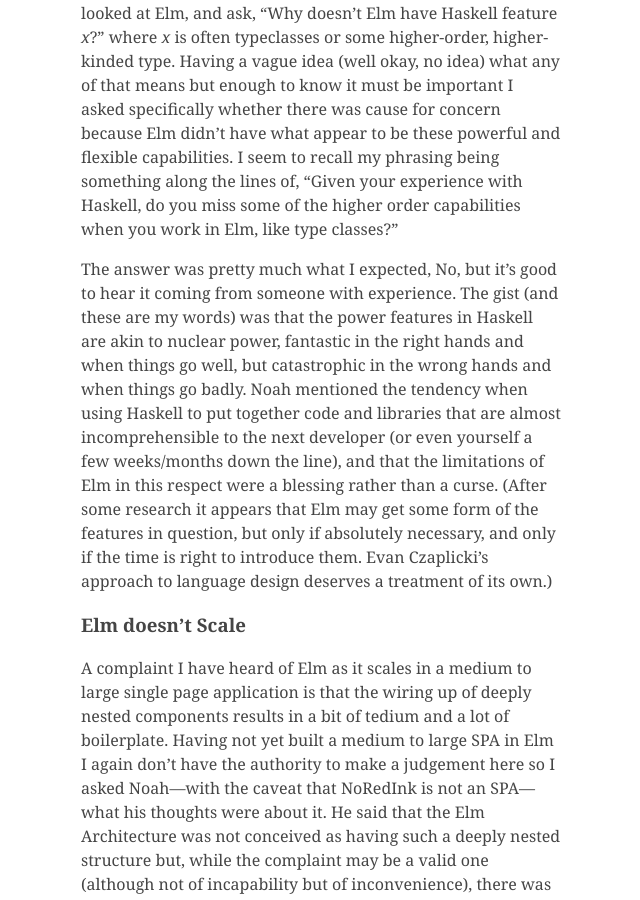
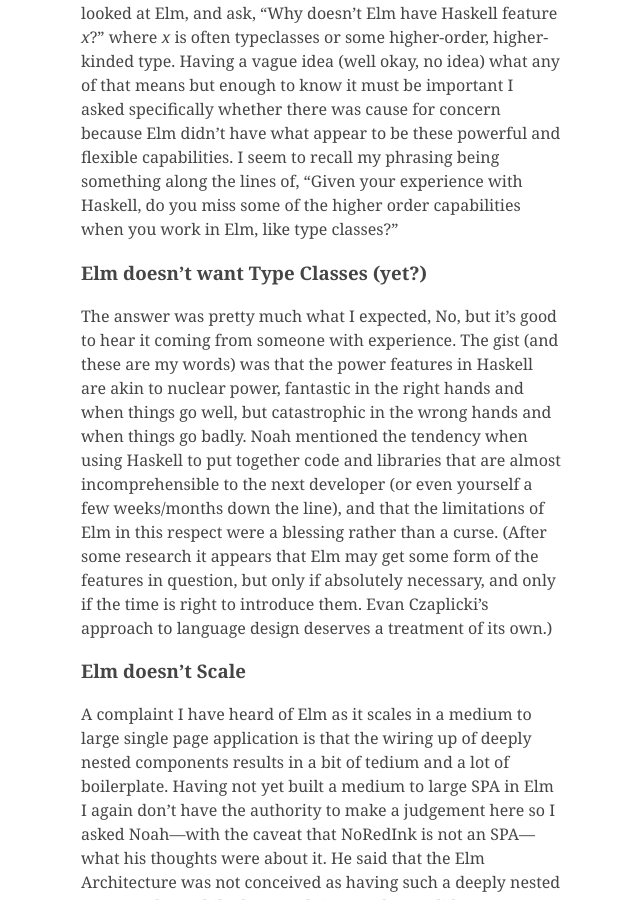
Before and after one commit to pootsbook/crossingtherubicon, a Jekyll site: the page built from _posts/2016-02-16-london-elm-2.md, in a window 1280 px wide and 900 px high, scrolled down 2231 px. Shown: the whole window, without its empty margins (319-959 px from the left). Built offline with Jekyll 4.4.1, drawn with Linux system fonts in a browser that asks for light colours; comment, search, counter and statistics services are not loaded.

Commit message:
More heading

```diff
--- a/_posts/2016-02-16-london-elm-2.md
+++ b/_posts/2016-02-16-london-elm-2.md
@@ -30,6 +30,8 @@
 
 A common occurrence on the Elm mailing list and elsewhere is that someone with experience in Haskell will turn up, having looked at Elm, and ask, “Why doesn’t Elm have Haskell feature *x*?” where *x* is often typeclasses or some higher-order, higher-kinded type. Having a vague idea (well okay, no idea) what any of that means but enough to know it must be important I asked specifically whether there was cause for concern because Elm didn’t have what appear to be these powerful and flexible capabilities. I seem to recall my phrasing being something along the lines of, “Given your experience with Haskell, do you miss some of the higher order capabilities when you work in Elm, like type classes?”
 
+### Elm doesn’t want Type Classes (yet?)
+
 The answer was pretty much what I expected, No, but it’s good to hear it coming from someone with experience. The gist (and these are my words) was that the power features in Haskell are akin to nuclear power, fantastic in the right hands and when things go well, but catastrophic in the wrong hands and when things go badly. Noah mentioned the tendency when using Haskell to put together code and libraries that are almost incomprehensible to the next developer (or even yourself a few weeks/months down the line), and that the limitations of Elm in this respect were a blessing rather than a curse. (After some research it appears that Elm may get some form of the features in question, but only if absolutely necessary, and only if the time is right to introduce them. Evan Czaplicki’s approach to language design deserves a treatment of its own.)
 
 ### Elm doesn’t Scale
```
